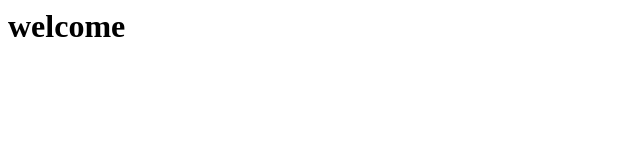
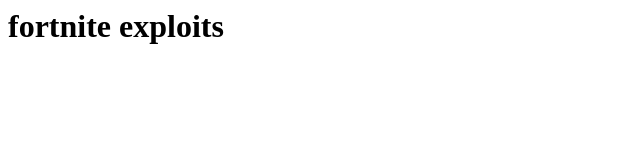
Before and after one commit to yourterminus/yourterminus.github.io, a plain HTML site: page index.html in a window 1280 px wide. Shown: the whole page, without its empty margins (0-640 px from the left). Drawn offline with Linux system fonts and the light colour scheme.

Commit message:
added fortnite

```diff
--- a/index.html
+++ b/index.html
@@ -3,7 +3,7 @@
 <title>hi there</title>
 </head>
 <body>
-<h1>welcome</h1>
+<h1>fortnite exploits</h1>
 
 
 
```
